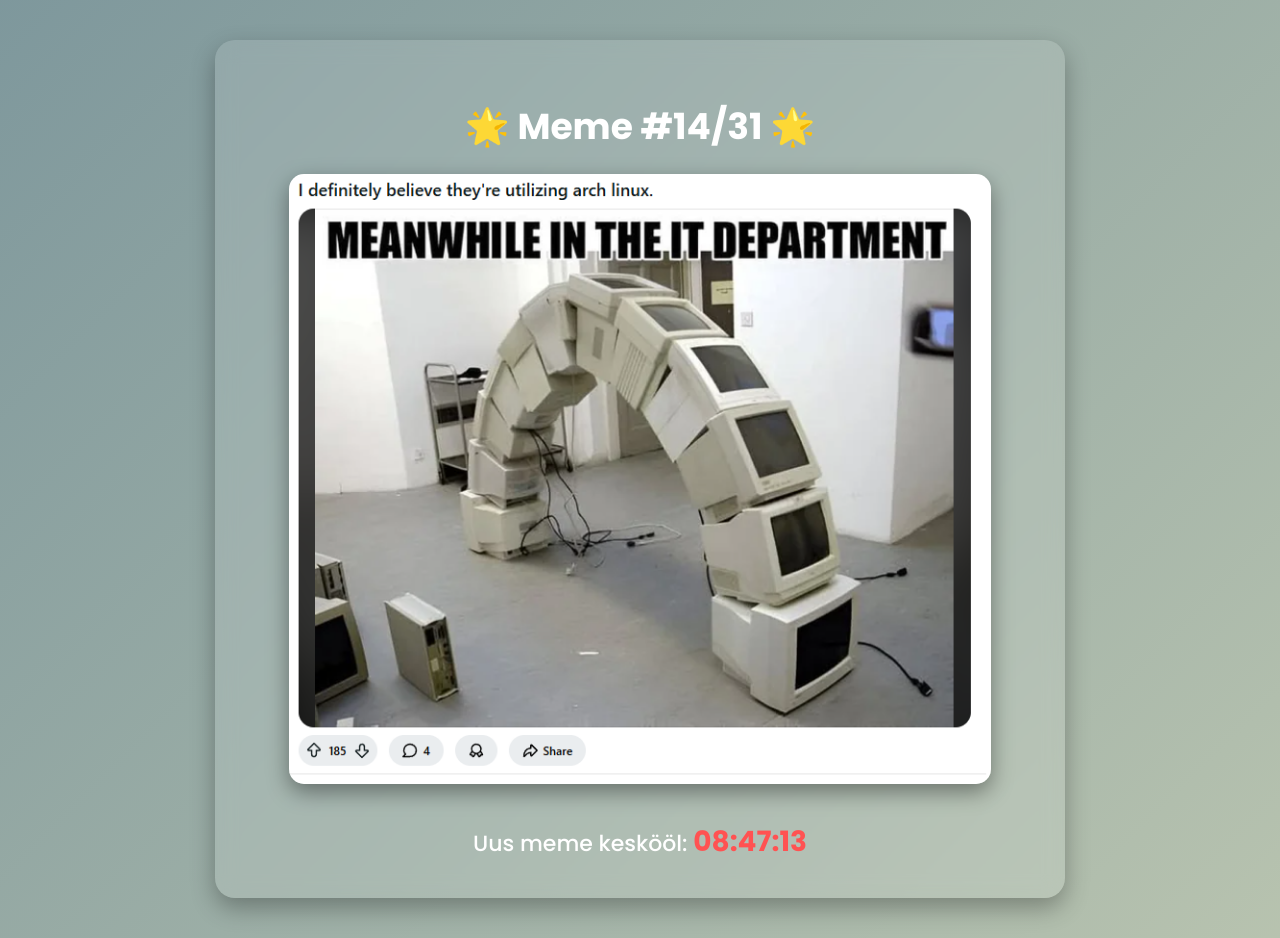
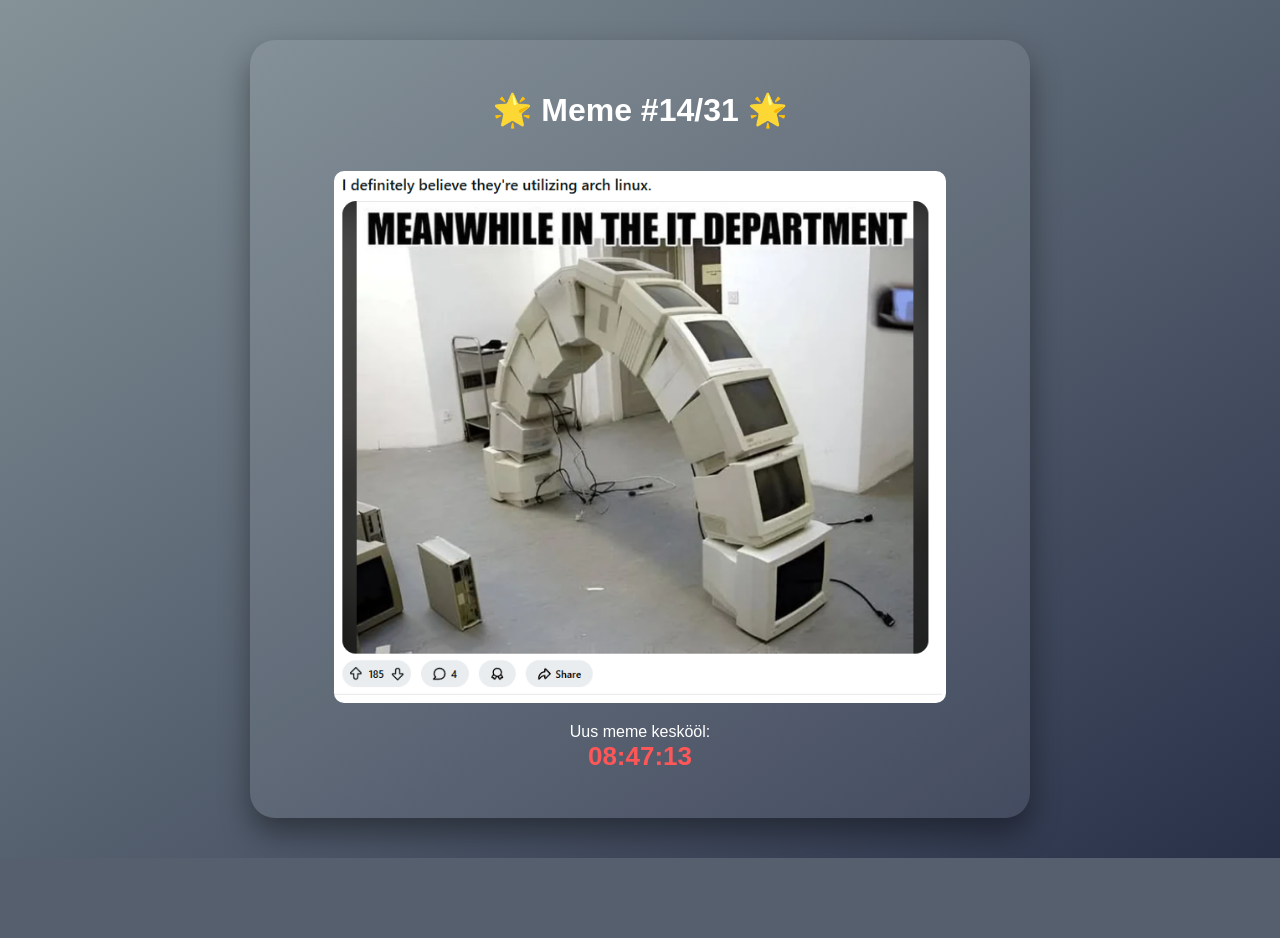
Before and after one commit to MathMoell/meme-server, a Flask app: page / in a window 1280 px wide. After the commit the page ends 858 px from the top, so only its background shows below. Run offline with Flask 3, Linux system fonts and the light colour scheme.

Commit message:
Update index.html

```diff
--- a/templates/index.html
+++ b/templates/index.html
@@ -4,74 +4,50 @@
     <meta charset="UTF-8">
     <title>Meme Server</title>
 
-    <link href="https://fonts.googleapis.com/css2?family=Poppins:wght@300;500;700&display=swap" rel="stylesheet">
-
     <style>
         body {
             margin: 0;
             padding: 40px;
-            font-family: 'Poppins', sans-serif;
-            color: #fff;
-            background: linear-gradient(135deg, #003973, #E5E5BE);
-            background-size: 400% 400%;
-            animation: bg 12s ease infinite;
+            color: white;
+            background: #283048;
+            background: linear-gradient(to bottom right, #859398, #283048);
             text-align: center;
-        }
-
-        @keyframes bg {
-            0% { background-position: 0% 50% }
-            50% { background-position: 100% 50% }
-            100% { background-position: 0% 50% }
+            font-family: Arial, sans-serif;
         }
 
         .card {
             margin: auto;
-            width: 65%;
-            max-width: 900px;
-            padding: 35px;
-            border-radius: 20px;
-            background: rgba(255,255,255,0.12);
-            backdrop-filter: blur(10px);
-            box-shadow: 0 10px 25px rgba(0,0,0,0.3);
+            width: 60%;
+            padding: 30px;
+            background: rgba(255,255,255,0.08);
+            border-radius: 25px;
+            box-shadow: 0 15px 30px rgba(0,0,0,0.4);
         }
 
-        h1 {
-            margin-bottom: 20px;
-            font-size: 36px;
+        img {
+            max-width: 85%;
+            border-radius: 10px;
+            margin-top: 20px;
         }
 
-        #meme {
-            max-width: 90%;
-            border-radius: 15px;
-            box-shadow: 0 8px 22px rgba(0,0,0,0.4);
-        }
-
-        .footer {
-            margin-top: 30px;
-            font-size: 22px;
-        }
-
-        .time {
-            font-size: 28px;
-            color: #ff5252;
-            font-weight: 700;
+        #timer {
+            color: #ff5757;
+            font-size: 26px;
+            font-weight: bold;
         }
     </style>
 </head>
-
 <body>
 
 <div class="card">
     <h1>🌟 Meme #{{ meme_number }}/{{ total_memes }} 🌟</h1>
 
-    <img id="meme" src="{{ meme_file }}" alt="Meme">
+    <img src="{{ url_for('static', filename=meme_file) }}" alt="meme">
 
-    <div class="footer">
-        Uus meme keskööl:
-        <span class="time" id="timer">00:00:00</span>
-    </div>
+    <p>Uus meme keskööl:<br>
+        <span id="timer">00:00:00</span>
+    </p>
 </div>
-
 
 <script>
     const nextTime = new Date("{{ next_day_iso }}").getTime();
@@ -85,14 +61,14 @@
             return;
         }
 
-        const h = Math.floor(diff / (1000 * 60 * 60));
-        const m = Math.floor((diff % (1000 * 60 * 60)) / (1000 * 60));
-        const s = Math.floor((diff % (1000 * 60)) / 1000);
+        const h = Math.floor(diff / 1000 / 60 / 60);
+        const m = Math.floor(diff / 1000 / 60 % 60);
+        const s = Math.floor(diff / 1000 % 60);
 
-        document.getElementById("timer").textContent =
-            (h + "").padStart(2, "0") + ":" +
-            (m + "").padStart(2, "0") + ":" +
-            (s + "").padStart(2, "0");
+        document.getElementById("timer").innerText =
+            String(h).padStart(2, "0") + ":" +
+            String(m).padStart(2, "0") + ":" +
+            String(s).padStart(2, "0");
     }
 
     updateTimer();
```
